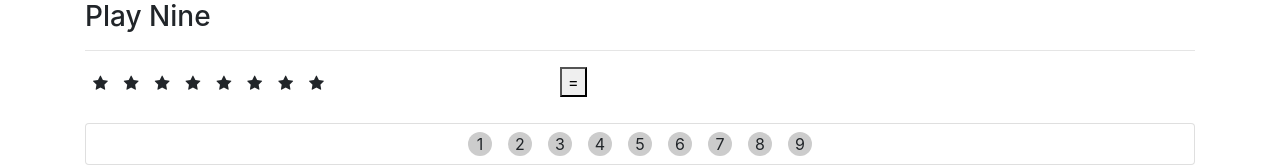
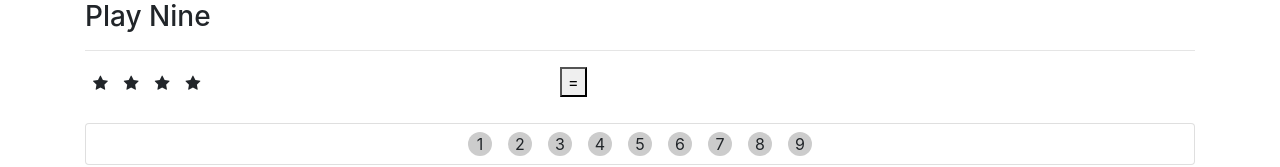
Before and after one commit to Higgins723/Play-Nine, a React (Create React App) app: page / in a window 1280 px wide. Shown: the top 167 px of the page. Built offline with nearby package versions, Linux system fonts and the light colour scheme.

Commit message:
added ability to click numbers

```diff
--- a/src/App.js
+++ b/src/App.js
@@ -6,12 +6,9 @@ import './font-awesome-4.7.0/css/font-awesome.css';
 
 
 const Stars = (props) => {
-  // This will give numberOfStars a random number from 1 to 9
-  const numberOfStars = 1 + Math.floor(Math.random() * 9);
-
   return (
     <div className="col-md-5">
-      {range(numberOfStars).map(i =>
+      {range(props.numberOfStars).map(i =>
         <i key={i} className="fa fa-star"></i>
       )}
     </div>
@@ -47,7 +44,10 @@ const Numbers = (props) => {
     <div className="card text-center">
       <div>
         {Numbers.list.map((number, i) =>
-          <span key={i} className={numberClassName(number)}>{number}</span>
+          <span key={i} className={numberClassName(number)}
+                onClick={() => props.selectNumber(number)}>
+            {number}
+          </span>
         )}
       </div>
     </div>
@@ -58,6 +58,15 @@ Numbers.list = range(1, 10);
 class Game extends Component {
   state = {
     selectedNumbers: [],
+    randomNumberOfStars: 1 + Math.floor(Math.random() * 9),
+  };
+  selectNumber = (clickedNumber) => {
+    // return nothing if a number has already been clicked
+    if (this.state.selectedNumbers.indexOf(clickedNumber) >= 0) { return; }
+    // else, add number to selectedNumbers state
+    this.setState(prevState => ({
+      selectedNumbers: prevState.selectedNumbers.concat(clickedNumber)
+    }));
   };
 
   render() {
@@ -66,12 +75,13 @@ class Game extends Component {
         <h3>Play Nine</h3>
         <hr />
         <div className="row">
-          <Stars />
+          <Stars numberOfStars={this.state.randomNumberOfStars}/>
           <Button />
           <Answer selectedNumbers={this.state.selectedNumbers}/>
         </div>
         <br />
-        <Numbers selectedNumbers={this.state.selectedNumbers}/>
+        <Numbers selectedNumbers={this.state.selectedNumbers}
+                 selectNumber={this.selectNumber}/>
       </div>
     );
   }
```
